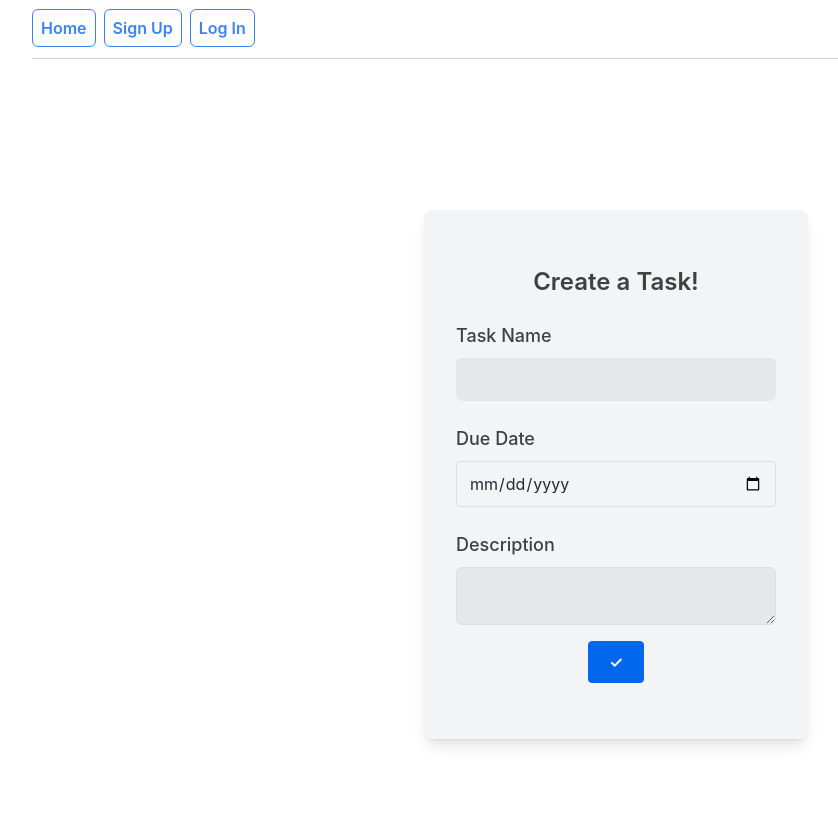
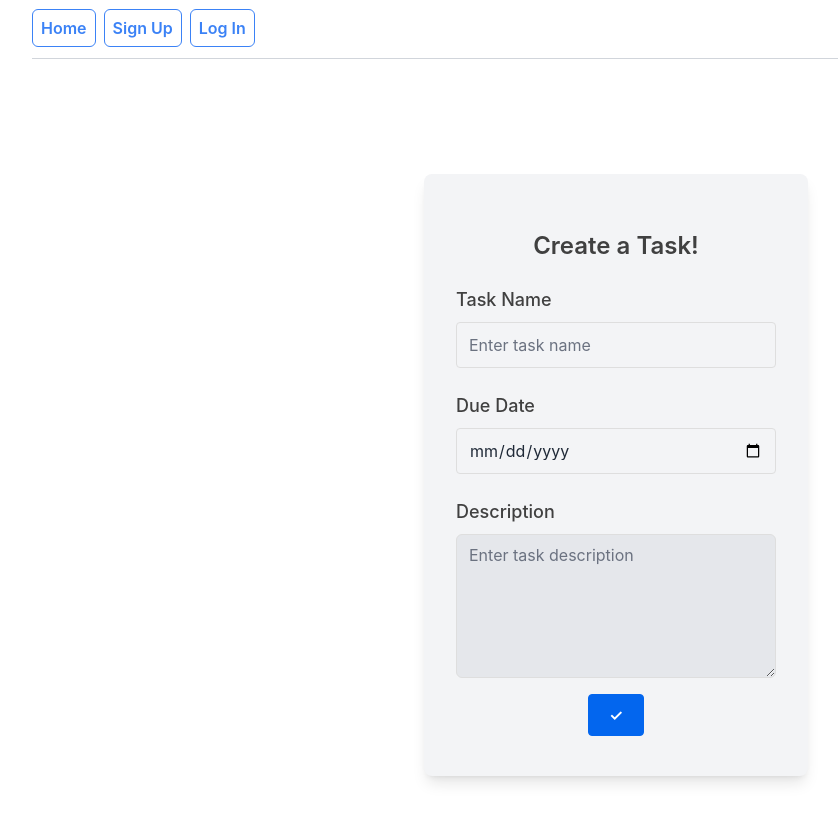
Before and after one commit to emily-yarvis/307-DoMore-App, a React (Vite) app in the folder packages/react-frontend/: page /newTask in a window 1280 px wide. Shown: the top 822 px of the page, without its empty margins (24-862 px from the left). Built offline with nearby package versions, Linux system fonts and the light colour scheme.

Commit message:
fixed lint error for newlist new task slected task table

```diff
--- a/packages/react-frontend/src/NewList.jsx
+++ b/packages/react-frontend/src/NewList.jsx
@@ -1,46 +1,46 @@
-import React, { useState } from "react";
+import { useState } from "react";
+import PropTypes from "prop-types";
 
 const NewList = (props) => {
   const [list, setList] = useState({
     listName: "",
   });
 
+  function handleChange(event) {
+    const { value } = event.target;
+    setList({ listName: value });
+  }
 
-  function handleChange(event) {
-    const { name, value } = event.target;
-      setList({ listName: value });
-  }
   function submitForm() {
-    props.handleSubmit(list);
+    if (props.handleSubmit) {
+      props.handleSubmit(list);
+    }
     setList({ listName: "" });
   }
 
   return (
-    <div className="flex items-center justify-center min-h-screen  p-4">
+    <div className="flex items-center justify-center min-h-screen p-4">
       <div className="w-full max-w-sm p-8 bg-gray-100 rounded-lg shadow-lg">
-        <h2 className="text-2xl font-semibold text-center mb-2">
-          Create a List!
-        </h2>
+        <h2 className="text-2xl font-semibold text-center mb-2">Create a List!</h2>
 
-        <form >
+        <form>
           <div className="mb-4">
             <h3 className="text-lg font-medium text-left mb-2">List Name</h3>
             <input
-              type="taskName"
-              name="taskName"
+              type="text"
+              name="listName"
               value={list.listName}
               onChange={handleChange}
               className="w-full p-3 bg-gray-200 text-gray-800 rounded-md placeholder-gray-500 focus:outline-none focus:ring-2 focus:ring-blue-500"
-              placeholder=""
+              placeholder="Enter list name"
             />
           </div>
 
-          <div className="flex items-center justify-center mb-4 relative">
+          <div className="flex items-center justify-center mb-4">
             <button
               type="button"
-              value = "Submit"
               onClick={submitForm}
-              className="py-2 bg-blue-500 text-white font-bold rounded-full mb-4"
+              className="py-2 px-4 bg-blue-500 text-white font-bold rounded-full"
             >
               &#10003;
             </button>
@@ -51,4 +51,8 @@ const NewList = (props) => {
   );
 };
 
+NewList.propTypes = {
+  handleSubmit: PropTypes.func.isRequired,
+};
+
 export default NewList;
--- a/packages/react-frontend/src/NewTask.jsx
+++ b/packages/react-frontend/src/NewTask.jsx
@@ -1,4 +1,5 @@
-import React, { useState } from "react";
+import { useState } from "react";
+import PropTypes from "prop-types";
 
 const NewTask = (props) => {
   const [task, setTask] = useState({
@@ -9,38 +10,37 @@ const NewTask = (props) => {
 
   function handleChange(event) {
     const { name, value } = event.target;
-    if (name === "dueDate")
-      setTask({ taskName: task["taskName"], dueDate: value, description: task["description"] });
-    else if(name ==="taskName")
-        setTask({ taskName: value, dueDate: task["dueDate"], description: task["description"] });
-    else if(name ==="description")
-        setTask({ taskName: task["taskName"], dueDate: task["dueDate"], description: value });
+    setTask((prevTask) => ({
+      ...prevTask,
+      [name]: value,
+    }));
   }
+
   function submitForm() {
-    props.handleSubmit(task);
-    setTask({ taskName: "", dueDate: "",description: "" });
+    if (props.handleSubmit) {
+      props.handleSubmit(task);
+    }
+    setTask({ taskName: "", dueDate: "", description: "" });
   }
 
   return (
-    <div className="flex items-center justify-center min-h-screen  p-4">
+    <div className="flex items-center justify-center min-h-screen p-4">
       <div className="w-full max-w-sm p-8 bg-gray-100 rounded-lg shadow-lg">
-        <h2 className="text-2xl font-semibold text-center mb-2">
-          Create a Task!
-        </h2>
+        <h2 className="text-2xl font-semibold text-center mb-2">Create a Task!</h2>
 
-        <form >
+        <form>
           <div className="mb-4">
             <h3 className="text-lg font-medium text-left mb-2">Task Name</h3>
             <input
-              type="taskName"
+              type="text"
               name="taskName"
               value={task.taskName}
               onChange={handleChange}
               className="w-full p-3 bg-gray-200 text-gray-800 rounded-md placeholder-gray-500 focus:outline-none focus:ring-2 focus:ring-blue-500"
-              placeholder=""
+              placeholder="Enter task name"
             />
           </div>
-          <div className="mb-4 relative">
+          <div className="mb-4">
             <h3 className="text-lg font-medium text-left mb-2">Due Date</h3>
             <input
               type="date"
@@ -48,26 +48,23 @@ const NewTask = (props) => {
               value={task.dueDate}
               onChange={handleChange}
               className="w-full p-3 bg-gray-200 text-gray-800 rounded-md placeholder-gray-500 focus:outline-none focus:ring-2 focus:ring-blue-500"
-              placeholder=""
             />
           </div>
-          <div className="mb-4 relative">
+          <div className="mb-4">
             <h3 className="text-lg font-medium text-left mb-2">Description</h3>
             <textarea
-              type="description"
               name="description"
               value={task.description}
               onChange={handleChange}
-              className="w-full h-36p-3 bg-gray-200 text-gray-800 rounded-md placeholder-gray-500 focus:outline-none focus:ring-2 focus:ring-blue-500"
-              placeholder=""
+              className="w-full h-36 p-3 bg-gray-200 text-gray-800 rounded-md placeholder-gray-500 focus:outline-none focus:ring-2 focus:ring-blue-500"
+              placeholder="Enter task description"
             />
           </div>
-          <div className="flex items-center justify-center mb-4 relative">
+          <div className="flex items-center justify-center">
             <button
               type="button"
-              value = "submit"
               onClick={submitForm}
-              className="py-2 bg-blue-500 text-white font-bold rounded-full mb-4"
+              className="py-2 px-4 bg-blue-500 text-white font-bold rounded-full"
             >
               &#10003;
             </button>
@@ -78,4 +75,8 @@ const NewTask = (props) => {
   );
 };
 
+NewTask.propTypes = {
+  handleSubmit: PropTypes.func.isRequired,
+};
+
 export default NewTask;
--- a/packages/react-frontend/src/Table.jsx
+++ b/packages/react-frontend/src/Table.jsx
@@ -1,6 +1,7 @@
 import React, { useState } from "react";
-import NewTask from "./NewTask"; // Ensure NewTask component is correctly imported
-import SelectedTask from "./SelectedTask"; // Import the SelectedTask component
+import PropTypes from "prop-types";
+import NewTask from "./NewTask";
+import SelectedTask from "./SelectedTask";
 
 function TableHeader() {
   return (
@@ -23,7 +24,7 @@ function TableBody(props) {
         <button
           className="py-2 px-4 bg-blue-500 text-white font-semibold rounded-md mb-4"
           onClick={(e) => {
-            e.stopPropagation(); // Prevent triggering task selection when clicking delete
+            e.stopPropagation();
             props.removeCharacter(index);
           }}
         >
@@ -35,35 +36,43 @@ function TableBody(props) {
   return <tbody>{rows}</tbody>;
 }
 
+TableBody.propTypes = {
+  listData: PropTypes.arrayOf(
+    PropTypes.shape({
+      taskName: PropTypes.string.isRequired,
+      dueDate: PropTypes.string.isRequired,
+    })
+  ).isRequired,
+  removeCharacter: PropTypes.func.isRequired,
+  handleSelectTask: PropTypes.func.isRequired,
+};
+
 function Table(props) {
   const [showModal, setShowModal] = useState(false);
   const [taskData, setTaskData] = useState(props.listData || []);
-  const [selectedTask, setSelectedTask] = useState(null); // State to track the selected task
+  const [selectedTask, setSelectedTask] = useState(null);
 
   const openModal = () => setShowModal(true);
   const closeModal = () => setShowModal(false);
 
-  // Add new task to the list
   function addNewTask(task) {
     setTaskData([...taskData, task]);
     closeModal();
   }
 
-  // Handle task selection to display in the SelectedTask component
   const handleSelectTask = (task) => {
     setSelectedTask(task);
   };
 
   return (
-    <div className="flex space-x-4"> {/* Flexbox for horizontal layout */}
-      {/* Table body component */}
+    <div className="flex space-x-4">
       <div className="w-2/3">
         <table>
           <TableHeader />
           <TableBody
             listData={taskData}
             removeCharacter={props.removeCharacter}
-            handleSelectTask={handleSelectTask} // Pass the select function to TableBody
+            handleSelectTask={handleSelectTask}
           />
         </table>
 
@@ -74,7 +83,6 @@ function Table(props) {
           Add a Task
         </button>
 
-        {/* Conditionally render the modal for adding new task */}
         {showModal && (
           <div className="fixed inset-0 flex items-center justify-center bg-gray-800 bg-opacity-50 z-50">
             <NewTask handleSubmit={addNewTask} />
@@ -88,9 +96,8 @@ function Table(props) {
         )}
       </div>
 
-      {/* SelectedTask component on the right, only renders when a task is selected */}
       {selectedTask && (
-        <div className="w-1/2"> {/* 1/3 width for the selected task */}
+        <div className="w-1/2">
           <SelectedTask
             taskName={selectedTask.taskName}
             dueDate={selectedTask.dueDate}
@@ -102,4 +109,14 @@ function Table(props) {
   );
 }
 
+Table.propTypes = {
+  listData: PropTypes.arrayOf(
+    PropTypes.shape({
+      taskName: PropTypes.string.isRequired,
+      dueDate: PropTypes.string.isRequired,
+    })
+  ).isRequired,
+  removeCharacter: PropTypes.func.isRequired,
+};
+
 export default Table;
```
Also changed, not shown: packages/react-frontend/src/SelectedTask.jsx (+7 -1 lines).
